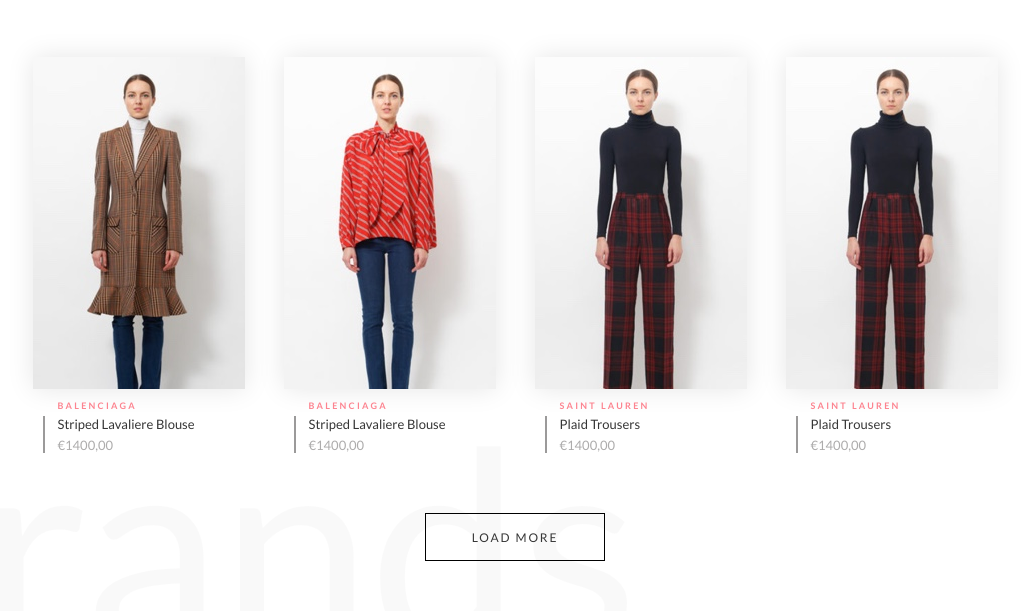
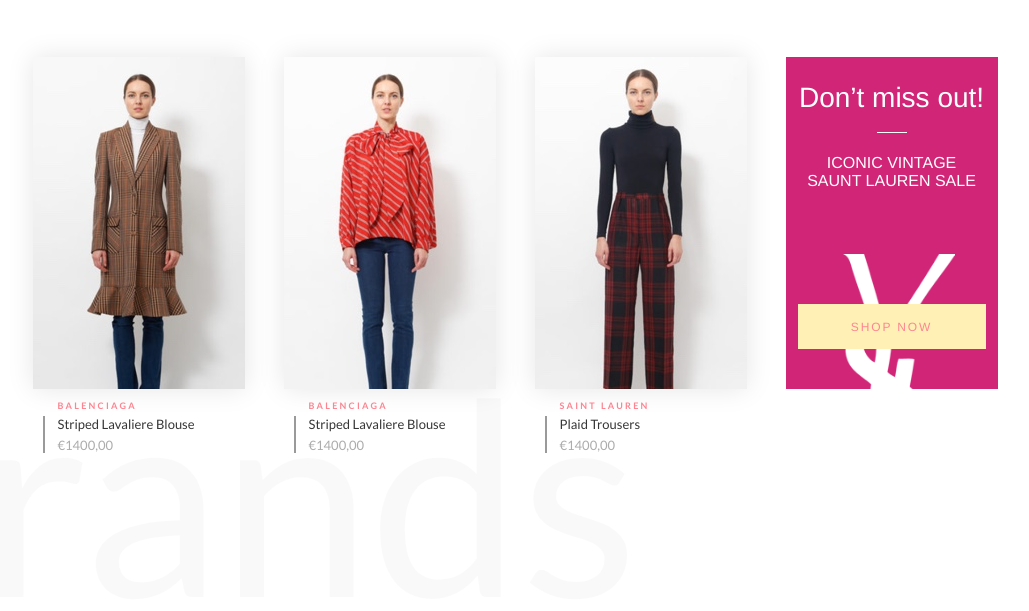
Before and after one commit to antondrozd/resee, a website: page index.jade in a window 1280 px wide. Shown: the part 1350-1961 px from the top of the page, without its empty margins (125-1154 px from the left). Drawn offline with nearby package versions, Linux system fonts and the light colour scheme; files that its build step writes are made by us from their sources.

Commit message:
call-to-action block

```diff
--- a/index.jade
+++ b/index.jade
@@ -200,20 +200,11 @@ html(lang="en")
                   .product-info__inner
                     span.product-info__name Plaid Trousers
                     span.product-info__price €1400,00
-              li.product-item
-                .product-item__img-wrapper
-                  img(src="img/product-3.jpg", alt="clothing-item")
-                  .product-item__overlay
-                    span.product-item__add-to-favorite
-                      include icons/add-to-favorite.jade
-                    a.btn.product-item__btn(href="#") Quick view
-                    a.btn.btn--pink.product-item__btn(href="#") Add to cart
-                .product-item__info.product-info
-                  span.product-info__brand Saint Lauren
-                  .product-info__inner
-                    span.product-info__name Plaid Trousers
-                    span.product-info__price €1400,00
-            a.btn.products__btn(href="#") Load more
+              li.product-item.product-item--call-to-action.call-to-action
+                h3.call-to-action__title Don’t miss out!
+                span.call-to-action__text Iconic vintage<br>Saunt Lauren Sale
+                a.btn.btn--yellow.call-to-action__btn(href="#") Shop now
+
 
         section.brands
           .brands__wrapper
--- a/sass/blocks/btn.scss
+++ b/sass/blocks/btn.scss
@@ -26,6 +26,13 @@ $border-width: "1.5px";
       }
     }
   }
+  svg {
+    margin-left: 15px;
+    * {
+      stroke: $color-black;
+      transition: all 0.3s;
+    }
+  }
   &--pink {
     padding: calc(17px - #{$border-width}) 20px;
     color: #FFFFFF;
@@ -36,11 +43,12 @@ $border-width: "1.5px";
       background-color: transparent;
     }
   }
-  svg {
-    margin-left: 15px;
-    * {
-      stroke: $color-black;
-      transition: all 0.3s;
+  &--yellow {
+    color: $color-pink;
+    background-color: #FFF1B6;
+    border: none;
+    &:hover {
+      background-color: #F7E287;
     }
   }
 }
--- /dev/null
+++ b/sass/blocks/call-to-action.scss
@@ -0,0 +1,49 @@
+.call-to-action {
+  display: flex;
+  flex-direction: column;
+  justify-content: center;
+  box-sizing: border-box;
+  width: 212px;
+  min-height: 332px;
+  padding-top: 25px;
+  padding-right: 12px;
+  padding-bottom: 40px;
+  padding-left: 12px;
+  font-family: "Helvetica";
+  background-color: #D12578;
+  background-image: url("../img/call-to-action-bg.png");
+  background-repeat: no-repeat;
+  background-size: 60%;
+  background-position: center bottom -130px;
+}
+
+.call-to-action__title {
+  position: relative;
+  margin: 0;
+  margin-bottom: 40px;
+  font-size: 28px;
+  font-weight: normal;
+  line-height: 32px;
+  color: #FFFFFF;
+  &::after {
+    content: "";
+    position: absolute;
+    top: 50px;
+    left: 50%;
+    width: 30px;
+    height: 1px;
+    background-color: #FFFFFF;
+    transform: translateX(-50%);
+  }
+}
+
+.call-to-action__text {
+  display: block;
+  font-size: 16px;
+  text-transform: uppercase;
+  color: #FFFFFF;
+}
+
+.call-to-action__btn {
+  margin-top: auto;
+}
--- a/sass/blocks/product-item.scss
+++ b/sass/blocks/product-item.scss
@@ -1,5 +1,8 @@
 .product-item {
   margin-bottom: 60px;
+  &--call-to-action {
+    align-self: flex-start;
+  }
   &--horisontal {
     > a {
       display: flex;
--- a/sass/style.scss
+++ b/sass/style.scss
@@ -9,6 +9,7 @@
 @import "blocks/categories-switcher";
 @import "blocks/products";
 @import "blocks/product-item";
+@import "blocks/call-to-action";
 @import "blocks/product-info";
 @import "blocks/brands";
 @import "blocks/brand";
```
Also changed, not shown: img/call-to-action-bg.png (added), img/footer-social.png (deleted), readme.md.
